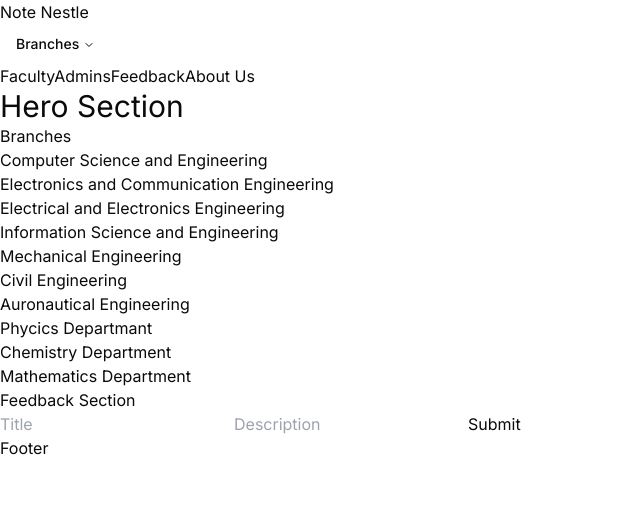
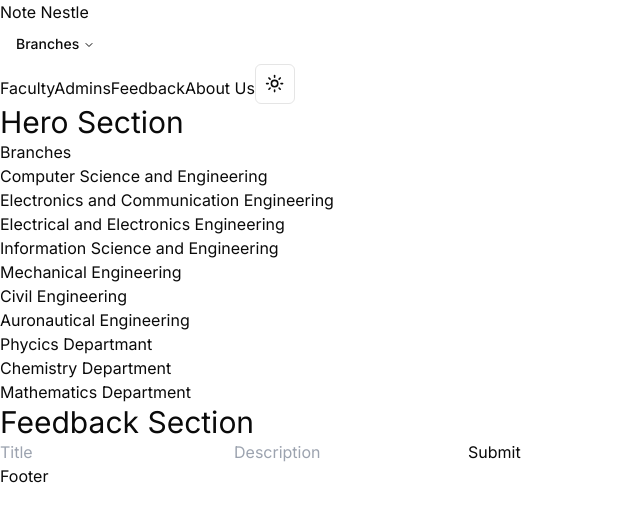
Before and after one commit to Akashmathad/Note-Nestle, a Next.js app in the folder frontend/: page / in a window 1280 px wide. Shown: the top 520 px of the page, without its empty margins (0-640 px from the left). Built offline with nearby package versions, Linux system fonts and the light colour scheme; no server answers.

Commit message:
mode toggle

```diff
--- a/frontend/package.json
+++ b/frontend/package.json
@@ -21,6 +21,7 @@
     "clsx": "^2.1.0",
     "lucide-react": "^0.320.0",
     "next": "14.1.0",
+    "next-themes": "^0.2.1",
     "react": "^18",
     "react-dom": "^18",
     "react-hook-form": "^7.50.0",
--- a/frontend/src/app/layout.tsx
+++ b/frontend/src/app/layout.tsx
@@ -4,6 +4,7 @@
 import AuthContextContainer from '@/context/AuthContextContainer';
 import Navbar from '@/components/Navbar';
 import Footer from '@/components/Footer';
+import { ThemeProvider } from '@/components/theme-provider';
 
 const inter = Inter({ subsets: ['latin'] });
 
@@ -21,9 +22,16 @@
     <html lang="en">
       <AuthContextContainer>
         <body className={inter.className}>
-          <Navbar />
-          {children}
-          <Footer />
+          <ThemeProvider
+            attribute="class"
+            defaultTheme="system"
+            enableSystem
+            disableTransitionOnChange
+          >
+            <Navbar />
+            {children}
+            <Footer />
+          </ThemeProvider>
         </body>
       </AuthContextContainer>
     </html>
--- a/frontend/src/app/page.tsx
+++ b/frontend/src/app/page.tsx
@@ -28,7 +28,7 @@
         ))}
       </section>
       <section id="feedback">
-        <h2>Feedback Section</h2>
+        <h2 className="text-3xl text-om">Feedback Section</h2>
         <Feedback />
       </section>
     </main>
--- a/frontend/src/components/Navbar.tsx
+++ b/frontend/src/components/Navbar.tsx
@@ -11,6 +11,7 @@
   NavigationMenuTrigger,
   NavigationMenuViewport,
 } from '@/components/ui/navigation-menu';
+import { ModeToggle } from './ui/mode-toggle';
 
 const Navbar = () => {
   return (
@@ -31,6 +32,7 @@
       <Link href="/admin">Admins</Link>
       <Link href="/#feedback">Feedback</Link>
       <Link href="/aboutUs">About Us</Link>
+      <ModeToggle />
     </div>
   );
 };
--- /dev/null
+++ b/frontend/src/components/theme-provider.tsx
@@ -0,0 +1,9 @@
+'use client';
+
+import * as React from 'react';
+import { ThemeProvider as NextThemesProvider } from 'next-themes';
+import { type ThemeProviderProps } from 'next-themes/dist/types';
+
+export function ThemeProvider({ children, ...props }: ThemeProviderProps) {
+  return <NextThemesProvider {...props}>{children}</NextThemesProvider>;
+}
--- /dev/null
+++ b/frontend/src/components/ui/mode-toggle.tsx
@@ -0,0 +1,40 @@
+'use client';
+
+import * as React from 'react';
+import { Moon, Sun } from 'lucide-react';
+import { useTheme } from 'next-themes';
+
+import { Button } from '@/components/ui/button';
+import {
+  DropdownMenu,
+  DropdownMenuContent,
+  DropdownMenuItem,
+  DropdownMenuTrigger,
+} from '@/components/ui/dropdown-menu';
+
+export function ModeToggle() {
+  const { setTheme } = useTheme();
+
+  return (
+    <DropdownMenu>
+      <DropdownMenuTrigger asChild>
+        <Button variant="outline" size="icon">
+          <Sun className="h-[1.2rem] w-[1.2rem] rotate-0 scale-100 transition-all dark:-rotate-90 dark:scale-0" />
+          <Moon className="absolute h-[1.2rem] w-[1.2rem] rotate-90 scale-0 transition-all dark:rotate-0 dark:scale-100" />
+          <span className="sr-only">Toggle theme</span>
+        </Button>
+      </DropdownMenuTrigger>
+      <DropdownMenuContent align="end">
+        <DropdownMenuItem onClick={() => setTheme('light')}>
+          Light
+        </DropdownMenuItem>
+        <DropdownMenuItem onClick={() => setTheme('dark')}>
+          Dark
+        </DropdownMenuItem>
+        <DropdownMenuItem onClick={() => setTheme('system')}>
+          System
+        </DropdownMenuItem>
+      </DropdownMenuContent>
+    </DropdownMenu>
+  );
+}
```
Also changed, not shown: frontend/tailwind.config.ts (+39 -39 lines), frontend/src/app/globals.css (line endings or trailing spaces), 1 other file (tests, documents, lock files or other folders).
